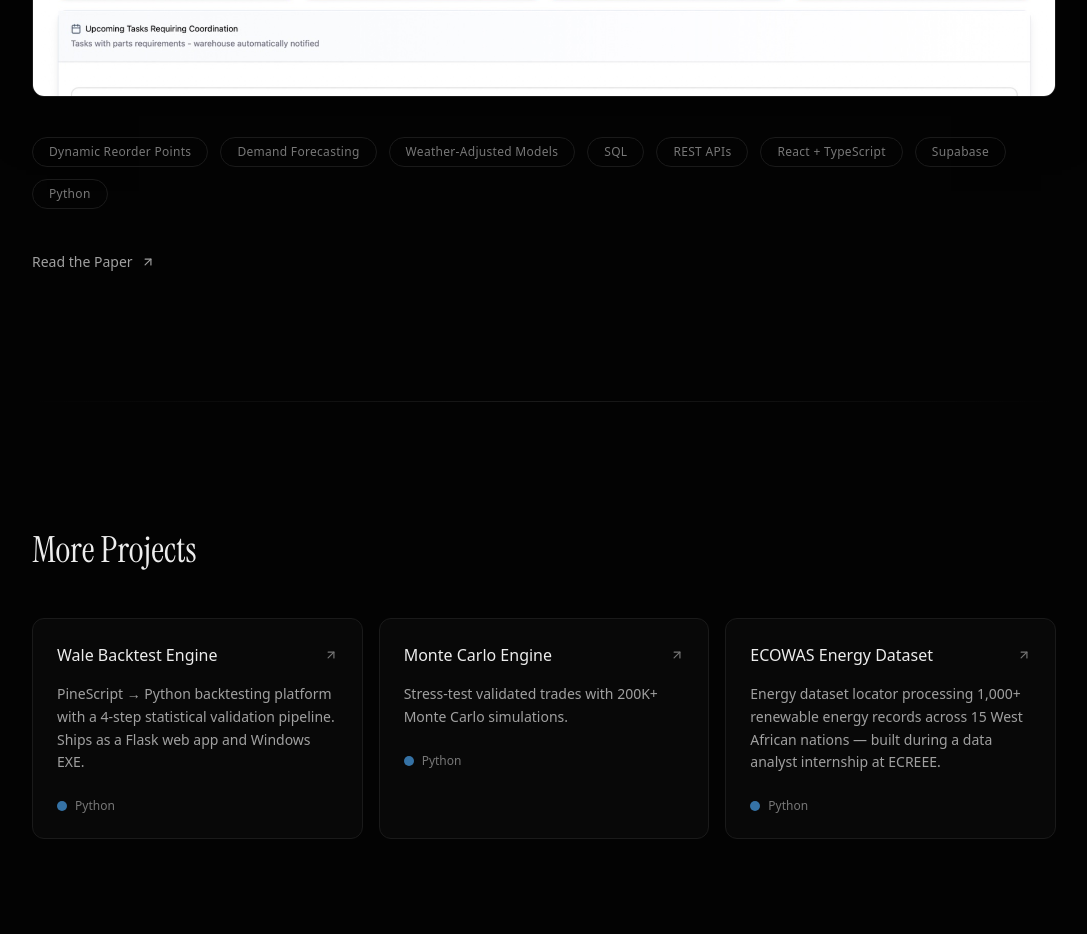
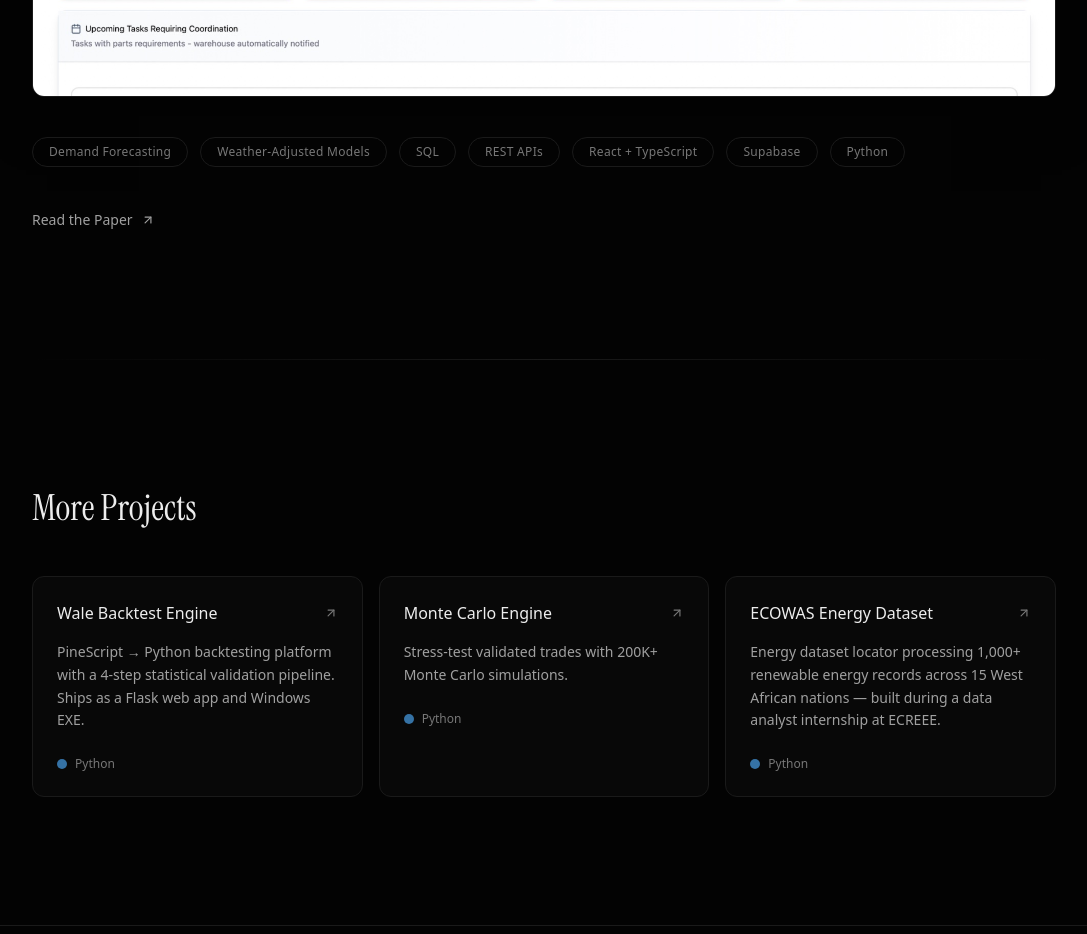
Before and after one commit to WaleA-Dev/wale-personal-site, a Next.js app: page / in a window 1280 px wide. Shown: the part 2440-3374 px from the top of the page, without its empty margins (96-1183 px from the left). Built offline with nearby package versions, Linux system fonts and the light colour scheme.

Commit message:
Remove Dynamic Reorder Points tag from CONVERGE
Co-Authored-By: Claude Sonnet 4.6 <noreply@anthropic.com>

```diff
--- a/components/FeaturedProject.tsx
+++ b/components/FeaturedProject.tsx
@@ -4,7 +4,6 @@ import Image from "next/image";
 import AnimatedSection from "./AnimatedSection";
 
 const tags = [
-  "Dynamic Reorder Points",
   "Demand Forecasting",
   "Weather-Adjusted Models",
   "SQL",
```
